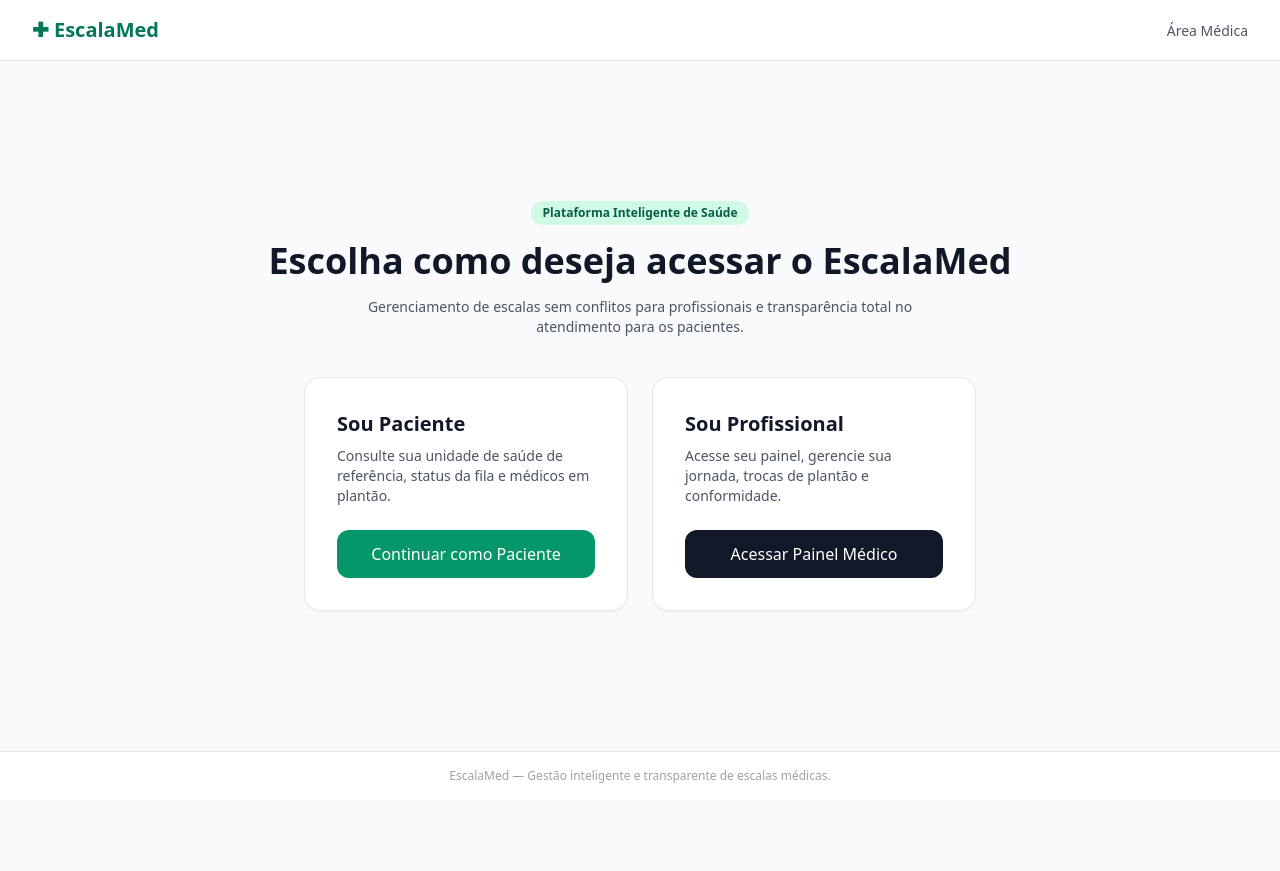
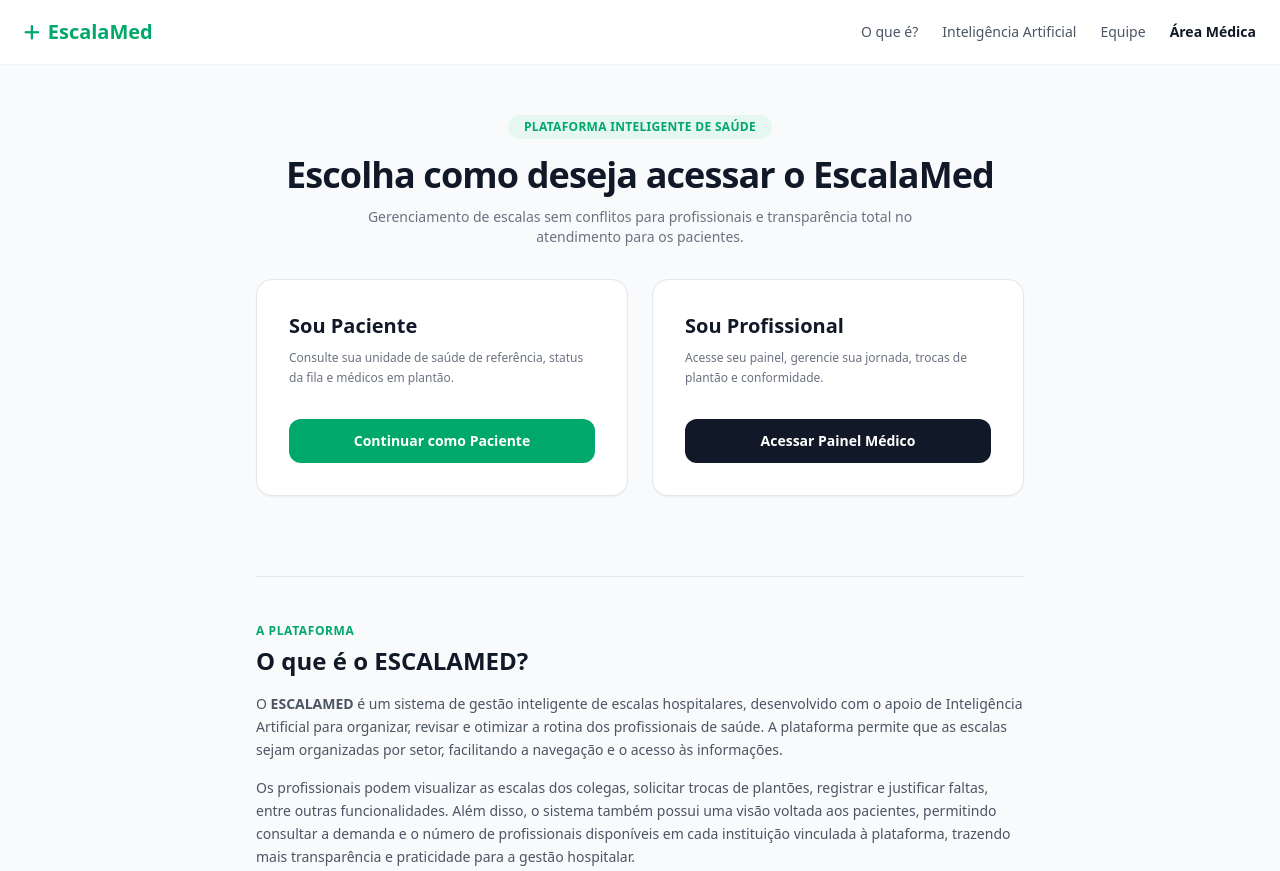
Before and after one commit to feeroepcke/escalamed, a website: page public/index.html in a window 1280 px wide. Shown: the top 871 px of the page. Before the commit the page ends 800 px from the top, so only its background shows below. Drawn offline with nearby package versions, Linux system fonts and the light colour scheme.

Commit message:
Landing page colocada

```diff
--- a/public/index.html
+++ b/public/index.html
@@ -3,48 +3,138 @@
 <head>
     <meta charset="UTF-8">
     <meta name="viewport" content="width=device-width, initial-scale=1.0">
-    <title>EscalaMed — Gestão Inteligente de Escalas Médicas</title>
+    <title>EscalaMed - Gestão Inteligente de Escalas</title>
+    <!-- Carregamento do Tailwind CSS via CDN para garantir o estilo perfeito -->
     <script src="https://cdn.tailwindcss.com"></script>
+    <script>
+      tailwind.config = {
+        theme: {
+          extend: {
+            colors: {
+              brand: {
+                DEFAULT: '#00a86b',
+                dark: '#00875a',
+                light: '#e6f6f0',
+                darkblue: '#111827'
+              }
+            }
+          }
+        }
+      }
+    </script>
+    <!-- Ícones FontAwesome -->
+    <link href="https://cdnjs.cloudflare.com/ajax/libs/font-awesome/6.0.0/css/all.min.css" rel="stylesheet">
 </head>
-<body class="bg-gray-50 min-h-screen flex flex-col justify-between">
-    <!-- Cabeçalho -->
-    <header class="bg-white border-b border-gray-200 px-8 py-4 flex justify-between items-center">
-        <div class="text-emerald-700 font-bold text-xl">✚ EscalaMed</div>
-        <div class="space-x-4">
-            <a href="medico.html" class="text-sm font-medium text-gray-600 hover:text-emerald-600">Área Médica</a>
+<body class="bg-gray-50 text-gray-800 font-sans antialiased min-h-screen flex flex-col justify-between">
+
+    <!-- Header / Barra Superior -->
+    <header class="bg-white border-b border-gray-100">
+        <div class="max-w-7xl mx-auto px-6 h-16 flex justify-between items-center">
+            <!-- Logo estilo a imagem enviada -->
+            <a href="#" class="flex items-center space-x-2 font-bold text-xl text-brand">
+                <i class="fa-solid fa-plus text-lg"></i>
+                <span>EscalaMed</span>
+            </a>
+
+            <nav class="flex items-center space-x-6 text-sm font-medium text-gray-600">
+                <a href="#sobre" class="hover:text-brand transition">O que é?</a>
+                <a href="#ia" class="hover:text-brand transition">Inteligência Artificial</a>
+                <a href="#equipe" class="hover:text-brand transition">Equipe</a>
+                <a href="medico.html" class="text-gray-900 font-semibold hover:text-brand transition">Área Médica</a>
+            </nav>
         </div>
     </header>
 
-    <!-- Conteúdo Principal -->
-    <main class="max-w-5xl mx-auto p-8 w-full flex-1 flex flex-col justify-center items-center text-center">
-        <span class="bg-emerald-100 text-emerald-800 text-xs font-semibold px-3 py-1 rounded-full mb-4">Plataforma Inteligente de Saúde</span>
-        <h1 class="text-4xl font-bold text-gray-900 mb-4">Escolha como deseja acessar o EscalaMed</h1>
-        <p class="text-gray-600 max-w-xl mb-10 text-sm">Gerenciamento de escalas sem conflitos para profissionais e transparência total no atendimento para os pacientes.</p>
+    <!-- Seção Principal de Entrada (Seleção de Perfil MVP) -->
+    <main class="py-12 px-4 sm:px-6 lg:px-8 max-w-5xl mx-auto flex-1 flex flex-col justify-center">
+        <div class="text-center mb-8">
+            <span class="inline-block px-4 py-1 rounded-full bg-brand-light text-brand text-xs font-semibold uppercase tracking-wide mb-4">
+                Plataforma Inteligente de Saúde
+            </span>
+            <h1 class="text-3xl sm:text-4xl font-extrabold text-gray-900 tracking-tight">
+                Escolha como deseja acessar o EscalaMed
+            </h1>
+            <p class="mt-3 text-sm text-gray-500 max-w-xl mx-auto">
+                Gerenciamento de escalas sem conflitos para profissionais e transparência total no atendimento para os pacientes.
+            </p>
+        </div>
 
-        <div class="grid grid-cols-1 md:grid-cols-2 gap-6 w-full max-w-2xl">
-            <!-- Card Paciente -->
-            <div class="bg-white border border-gray-200 rounded-2xl p-8 shadow-sm hover:border-emerald-500 transition flex flex-col justify-between text-left">
+        <!-- Cards estilo a imagem de referência -->
+        <div class="grid grid-cols-1 md:grid-cols-2 gap-6 max-w-3xl mx-auto w-full">
+            <!-- Sou Paciente -->
+            <div class="bg-white p-8 rounded-2xl border border-gray-200 shadow-sm flex flex-col justify-between hover:border-brand transition">
                 <div>
                     <h2 class="text-xl font-bold text-gray-900 mb-2">Sou Paciente</h2>
-                    <p class="text-gray-600 text-sm mb-6">Consulte sua unidade de saúde de referência, status da fila e médicos em plantão.</p>
+                    <p class="text-xs text-gray-500 leading-relaxed">
+                        Consulte sua unidade de saúde de referência, status da fila e médicos em plantão.
+                    </p>
                 </div>
-                <a href="paciente.html" class="w-full bg-emerald-600 text-white font-medium py-3 rounded-xl hover:bg-emerald-700 transition block text-center">Continuar como Paciente</a>
+                <div class="mt-8">
+                    <a href="paciente.html" class="w-full inline-block text-center bg-brand hover:bg-brand-dark text-white font-semibold py-3 px-4 rounded-xl transition text-sm">
+                        Continuar como Paciente
+                    </a>
+                </div>
             </div>
 
-            <!-- Card Médico -->
-            <div class="bg-white border border-gray-200 rounded-2xl p-8 shadow-sm hover:border-emerald-500 transition flex flex-col justify-between text-left">
+            <!-- Sou Profissional -->
+            <div class="bg-white p-8 rounded-2xl border border-gray-200 shadow-sm flex flex-col justify-between hover:border-gray-800 transition">
                 <div>
                     <h2 class="text-xl font-bold text-gray-900 mb-2">Sou Profissional</h2>
-                    <p class="text-gray-600 text-sm mb-6">Acesse seu painel, gerencie sua jornada, trocas de plantão e conformidade.</p>
+                    <p class="text-xs text-gray-500 leading-relaxed">
+                        Acesse seu painel, gerencie sua jornada, trocas de plantão e conformidade.
+                    </p>
                 </div>
-                <a href="medico.html" class="w-full bg-gray-900 text-white font-medium py-3 rounded-xl hover:bg-gray-800 transition block text-center">Acessar Painel Médico</a>
+                <div class="mt-8">
+                    <a href="medico.html" class="w-full inline-block text-center bg-brand-darkblue hover:bg-black text-white font-semibold py-3 px-4 rounded-xl transition text-sm">
+                        Acessar Painel Médico
+                    </a>
+                </div>
             </div>
         </div>
+
+        <!-- O QUE É O ESCALAMED? -->
+        <section id="sobre" class="mt-20 pt-10 border-t border-gray-200">
+            <div class="max-w-3xl mx-auto text-left">
+                <span class="text-brand font-bold text-xs uppercase tracking-wider">A Plataforma</span>
+                <h2 class="text-2xl font-bold text-gray-900 mt-1 mb-4">O que é o ESCALAMED?</h2>
+                <p class="text-gray-600 text-sm leading-relaxed mb-4">
+                    O <strong>ESCALAMED</strong> é um sistema de gestão inteligente de escalas hospitalares, desenvolvido com o apoio de Inteligência Artificial para organizar, revisar e otimizar a rotina dos profissionais de saúde. A plataforma permite que as escalas sejam organizadas por setor, facilitando a navegação e o acesso às informações.
+                </p>
+                <p class="text-gray-600 text-sm leading-relaxed">
+                    Os profissionais podem visualizar as escalas dos colegas, solicitar trocas de plantões, registrar e justificar faltas, entre outras funcionalidades. Além disso, o sistema também possui uma visão voltada aos pacientes, permitindo consultar a demanda e o número de profissionais disponíveis em cada instituição vinculada à plataforma, trazendo mais transparência e praticidade para a gestão hospitalar.
+                </p>
+            </div>
+        </section>
+
+        <!-- COMO A IA ENTRA NO ESQUEMA? -->
+        <section id="ia" class="mt-16 pt-10 border-t border-gray-200">
+            <div class="max-w-3xl mx-auto text-left">
+                <span class="text-brand font-bold text-xs uppercase tracking-wider">Tecnologia</span>
+                <h2 class="text-2xl font-bold text-gray-900 mt-1 mb-4">Como a IA entra no esquema?</h2>
+                <p class="text-gray-600 text-sm leading-relaxed">
+                    O ESCALAMED será um sistema gerido por Inteligência Artificial, responsável por analisar e organizar as escalas cadastradas, acompanhando a carga horária de cada profissional e verificando se ela está de acordo com os critérios definidos pelo hospital. A IA também poderá identificar profissionais disponíveis e notificá-los sobre oportunidades de plantões ou horas extras, além de auxiliar na validação de atestados e outras informações inseridas no sistema. Dessa forma, o ESCALAMED atuará como um intermediário entre os profissionais e a gestão de cada setor, tornando processos como trocas de plantão mais simples e seguros. Quando um profissional solicitar uma troca, por exemplo, o sistema poderá sugerir outro profissional disponível e compatível com a escala, e a alteração só será efetivada após a autorização tanto do gestor responsável quanto do profissional envolvido.
+                </p>
+            </div>
+        </section>
+
+        <!-- QUEM ESTÁ POR TRÁS DESTE PROJETO? (Apenas os nomes limpos) -->
+        <section id="equipe" class="mt-16 pt-10 border-t border-gray-200 text-center">
+            <span class="text-brand font-bold text-xs uppercase tracking-wider">Equipe</span>
+            <h2 class="text-2xl font-bold text-gray-900 mt-1 mb-6">Quem está por trás deste projeto?</h2>
+
+            <div class="flex flex-wrap justify-center items-center gap-4 text-sm font-medium text-gray-700 max-w-2xl mx-auto">
+                <span class="bg-white border border-gray-200 px-4 py-2 rounded-lg shadow-sm">Curt Persuhn Neto</span>
+                <span class="bg-white border border-gray-200 px-4 py-2 rounded-lg shadow-sm">Fernanda Maria Roepcke</span>
+                <span class="bg-white border border-gray-200 px-4 py-2 rounded-lg shadow-sm">Helena Bugmann Grott</span>
+                <span class="bg-white border border-gray-200 px-4 py-2 rounded-lg shadow-sm">Nicollas Bennert</span>
+                <span class="bg-white border border-gray-200 px-4 py-2 rounded-lg shadow-sm">Sophia Cristine Penna</span>
+            </div>
+        </section>
     </main>
 
-    <!-- Rodapé -->
-    <footer class="bg-white border-t border-gray-200 py-4 text-center text-xs text-gray-400">
-        EscalaMed — Gestão inteligente e transparente de escalas médicas.
+    <footer class="bg-white border-t border-gray-200 py-6 text-center text-xs text-gray-400 mt-12">
+        <p>&copy; 2026 EscalaMed - Gestão Inteligente de Escalas.</p>
     </footer>
+
 </body>
 </html>
```
